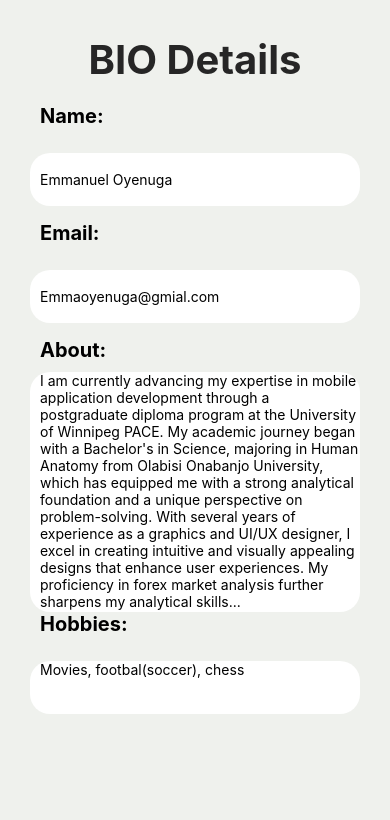
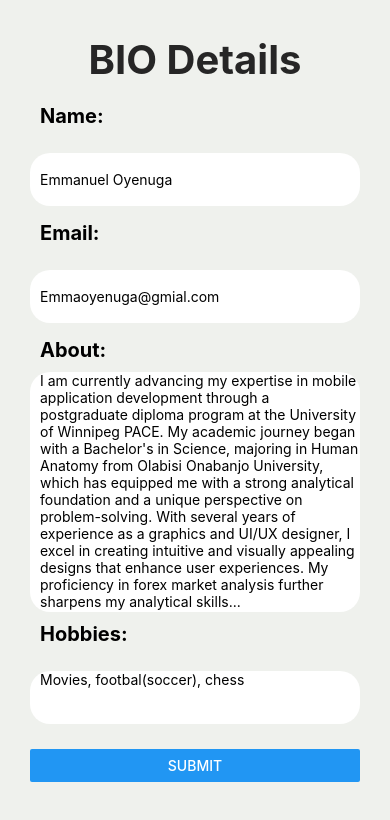
Before and after one commit to donrillycodes/BioDataPage_Emmanuel, a React Native app: screen / in a window 390 px wide. Shown: the top 820 px of the page. Built offline with nearby package versions, Linux system fonts and the light colour scheme.

Commit message:
added new features to the feature branch

```diff
--- a/App.js
+++ b/App.js
@@ -1,5 +1,5 @@
 import { StatusBar } from 'expo-status-bar';
-import { StyleSheet, Text, View, SafeAreaView, TextInput } from 'react-native';
+import { StyleSheet, Text, View, SafeAreaView, TextInput, Button } from 'react-native';
 
 export default function App() {
   return (
@@ -22,7 +22,9 @@ export default function App() {
             multiline={true}
             numberOfLines={2}
             style={styles.textContainer} placeholder= "Movies, footbal(soccer), chess" />
-
+        <View style={styles.button}>
+          <Button title='Submit'/>
+        </View>
       </View>
     </View>
   );
@@ -75,5 +77,11 @@ const styles = StyleSheet.create({
     paddingLeft: 10,
     alignItems: "center",
     height: 240,
+    marginBottom: 10
+  },
+  button: {
+    elevation: 10,
+    marginHorizontal: 30,
+    paddingTop: 10
   }
 });
```
